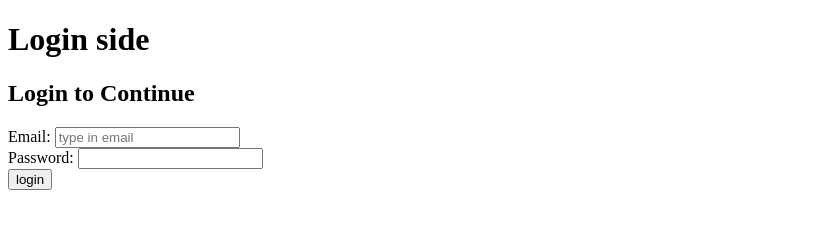
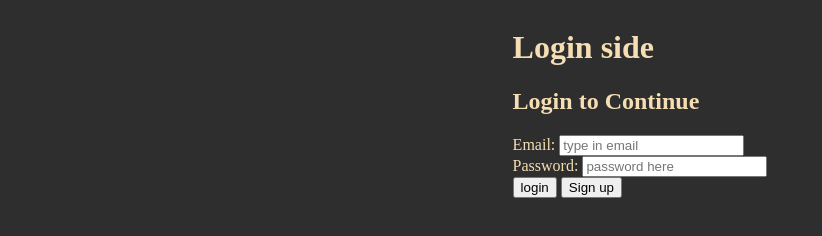
Before and after one commit to Marcus-Bengtsson/GET-Modul-2-Oppgave, a plain HTML site: page index.html in a window 1280 px wide. Shown: the whole page, without its empty margins (0-822 px from the left). Drawn offline with Linux system fonts and the light colour scheme.

Commit message:
Update views and add controllers

```diff
--- /dev/null
+++ b/assets/theme.css
@@ -0,0 +1,6 @@
+html {
+    background-color: hsl(0, 0%, 18%);
+    color: wheat;
+    display: grid;
+    justify-items: center;
+}
--- a/index.html
+++ b/index.html
@@ -1,16 +1,20 @@
 <!DOCTYPE html>
 <html lang="en">
-<head>
+  <head>
     <meta charset="UTF-8">
     <meta http-equiv="X-UA-Compatible" content="IE=edge">
     <meta name="viewport" content="width=device-width, initial-scale=1.0">
-    <title>Modeltesting</title>
+    <title>Innsikt applikasjon</title>
     <script src="./scripts/model.js"></script>
+    <script defer src="scripts/controllers/loginController.js"></script>
+    <script defer src="scripts/controllers/signupController.js"></script>
+    <script defer src="scripts/controllers/commonController.js"></script>
+    <script defer src="scripts/views/signupView.js"></script>
     <script defer src="scripts/views/loginView.js"></script>
     <script defer src="scripts/views/mainView.js"></script>
-
-</head>
-    <body>
-        <div id="app"></div>
-    </body>
+    <link rel="stylesheet" href="assets/theme.css">
+  </head>
+  <body>
+    <div id="app"></div>
+  </body>
 </html>
--- /dev/null
+++ b/scripts/controllers/commonController.js
@@ -0,0 +1,10 @@
+function getUserByEmail(email) {
+    email = email.toLowerCase();
+    // Goes through the list of users and checks if the email belongs to one of them, if so it returns the user
+    for (let user of model.data.users) {
+        if (user.email.toLowerCase() == email) {
+            return user;
+        }
+    }
+    return null;
+}
--- /dev/null
+++ b/scripts/controllers/loginController.js
@@ -0,0 +1,25 @@
+function handleLoginOnClick() {
+    const user = getUserByEmail(model.inputs.userLogin.email);
+
+    // Checks if user exists, and if user password is correct.
+    if(user === null || user?.password != model.inputs.userLogin.password) {
+        model.inputs.userLogin.isCorrect = false;
+    }
+    // Checks if user login is wrong and then gives out an error to user
+    if(model.inputs.userLogin.isCorrect === false) {
+        updateMainView();
+        model.inputs.userLogin.isCorrect = null;
+        return;
+    }
+
+    model.inputs.userLogin.isCorrect = true;
+    model.app.userLoggedInId = user.id;
+    model.app.page = 'dashboard';
+    updateMainView();
+}
+
+
+function goToSignUp(){
+    model.app.page = 'userSignup';
+    updateMainView();
+}
--- /dev/null
+++ b/scripts/controllers/signupController.js
@@ -0,0 +1,7 @@
+function goToLogin(){
+    model.app.page = 'userLogin';
+    updateMainView();
+}
+
+// Check if unputs are valid and if so, store them as a new user
+    // Store firstname in input
--- a/scripts/model.js
+++ b/scripts/model.js
@@ -1,8 +1,8 @@
 const model = {
   // app
   app: {
-    page: 'groupList',
-    userLoggedInId: 2, // null is loggedOut
+    page: 'userLogin',
+    userLoggedInId: null, // null is loggedOut
   },
 
   // input
@@ -53,6 +53,7 @@ const model = {
       lastName: '',
       email: '',
       password: '',
+      confirmPassword: '',
       avatarId: 0,
       confirmCreation: false,
     },
@@ -94,7 +95,7 @@ const model = {
         id: 1,
         firstName: 'Ola',
         lastName: 'Nordmann',
-        email: 'Ola@example.com',
+        email: 'ola@example.com',
         password: 'N0rdp@ssw0rd99_',
         roleId: 2, // user
         avatarId: 1,
--- a/scripts/views/loginView.js
+++ b/scripts/views/loginView.js
@@ -1,37 +1,38 @@
 function updateLoginView() {
     let html = '';
-    html += `
+    html += /*html*/`
     <h1>Login side</h1>
     <h2>Login to Continue</h2>
-    <form>
+    <form name="login" onsubmit="handleLoginOnClick(); return false">
       <div>
         <label>Email: </label>
-        <input type="email" placeholder="type in email" required>
+        <input value="${model.inputs.userLogin.email}"
+          onchange="model.inputs.userLogin.email = this.value"
+          type="email"
+          placeholder="type in email"
+          required>
       </div>
       <div>
         <label>Password: </label>
-        <input type="password" required>
+        <input onchange="model.inputs.userLogin.password = this.value"
+          type="password"
+          placeholder="password here"
+          required>
       </div>
-      <input type="submit" value="login"/>
-    </form>
+      <button
+        type="submit">login</button>
+
+    </article>
+    <button onclick="goToSignUp()">Sign up</button>
+    ${isUserLoginCorrect()}
     `
     return html;
 }
 
-/*
-<h1>Login side</h1>
-<h2>Login to Continue</h2>
-
-<form>
-  <div>
-    <label>Email: </label>
-    <input type="email" placeholder="type in email">
-  </div>
-  <div>
-    <label>Password: </label>
-    <input type="password">
-  </div>
-  <button>Login</button>
-</form>
-
-*/
+function isUserLoginCorrect(){
+  const isCorrect = model.inputs.userLogin.isCorrect;
+  if (isCorrect === false) {
+    return '<p style="color: red;">Email or password is wrong</p>'
+  }
+  return ''
+}
--- a/scripts/views/mainView.js
+++ b/scripts/views/mainView.js
@@ -2,17 +2,11 @@
 updateMainView();
 function updateMainView() {
   let html = '';
-  html += updateLoginView();
+  if(model.app.page === 'userLogin') {
+    html += updateLoginView();
+  }
+  if (model.app.page === 'userSignup') {
+    html += updateSignUpView();
+  }
   document.getElementById('app').innerHTML = html;
 }
-
-
-
-// filstruktur
-  // index.html
-    // scripts
-      // model.js
-      // views
-        // groupNewView.js
-      // controller
-        // groupNewController.js
--- /dev/null
+++ b/scripts/views/signupView.js
@@ -0,0 +1,32 @@
+function updateSignUpView() {
+  let html = '';
+  html += /*html*/`
+  <h1>Sign up</h1>
+  <h2>Sign up to get an account</h2>
+  <article>
+    <div>
+      <label>First name </label>
+      <input type="text" placeholder="First name" required>
+    </div>
+    <div>
+      <label>Last name </label>
+      <input type="text" placeholder="Last name" required>
+    </div>
+    <div>
+      <label>Email: </label>
+      <input type="email" placeholder="Type in email" required>
+    </div>
+    <div>
+      <label>Password: </label>
+      <input type="password" required placeholder="*****">
+    </div>
+    <div>
+      <label>Confirm Password: </label>
+      <input type="Password" placeholder="*****" required>
+    </div>
+    <input type="submit" value="Sign up"/>
+  </article>
+  <button onclick="goToLogin()">Return to login</button>
+    `
+  return html;
+}
```
